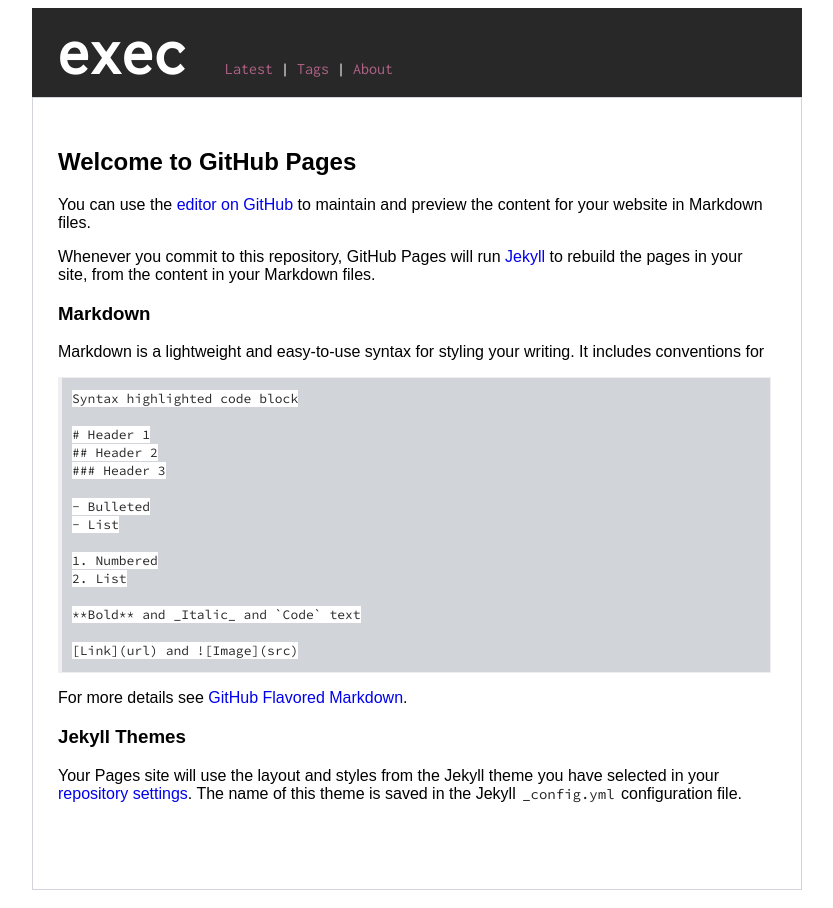
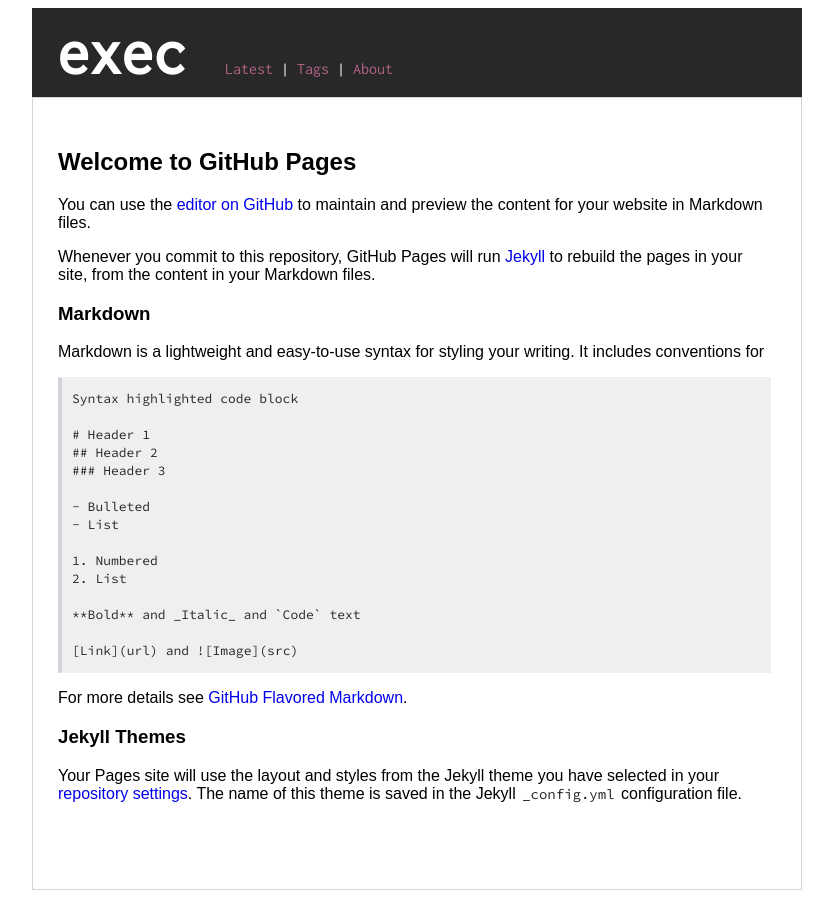
Before and after one commit to execas/execas.github.io, a Jekyll site: the page built from test.md, in a window 1280 px wide. Shown: the whole page, without its empty margins (223-1056 px from the left). Built offline with Jekyll 4.4.1, drawn with Linux system fonts in a browser that asks for light colours; our own code applies the rules of GitHub Pages for plain Markdown files.

Commit message:
Update execas.css

```diff
--- a/css/execas.css
+++ b/css/execas.css
@@ -27,7 +27,7 @@ img {
      margin-right: auto;
 }
 pre {
-     background-color:#d1d5da;
+     background-color:#efefef;
      margin-left:0px;
      margin-right:5px;
      padding-left: 10px;
@@ -35,7 +35,7 @@ pre {
      padding-top: 12px;
      white-space: pre;
      border: 1px solid #efefef;
-     border-left:4px solid #efefef;
+     border-left:4px solid #d1d5da;
      overflow: auto;
      /*border-radius: 5px 5px 5px 5px;     */
 
@@ -49,7 +49,7 @@ pre code {
      border-style: none;
      whitespace: pre;
      font-size:13px;
-     background-color:#ffffff;
+     background-color:#efefef;
      color:#282828;
      border-width: 0px;
      border-radius:0px;
```
